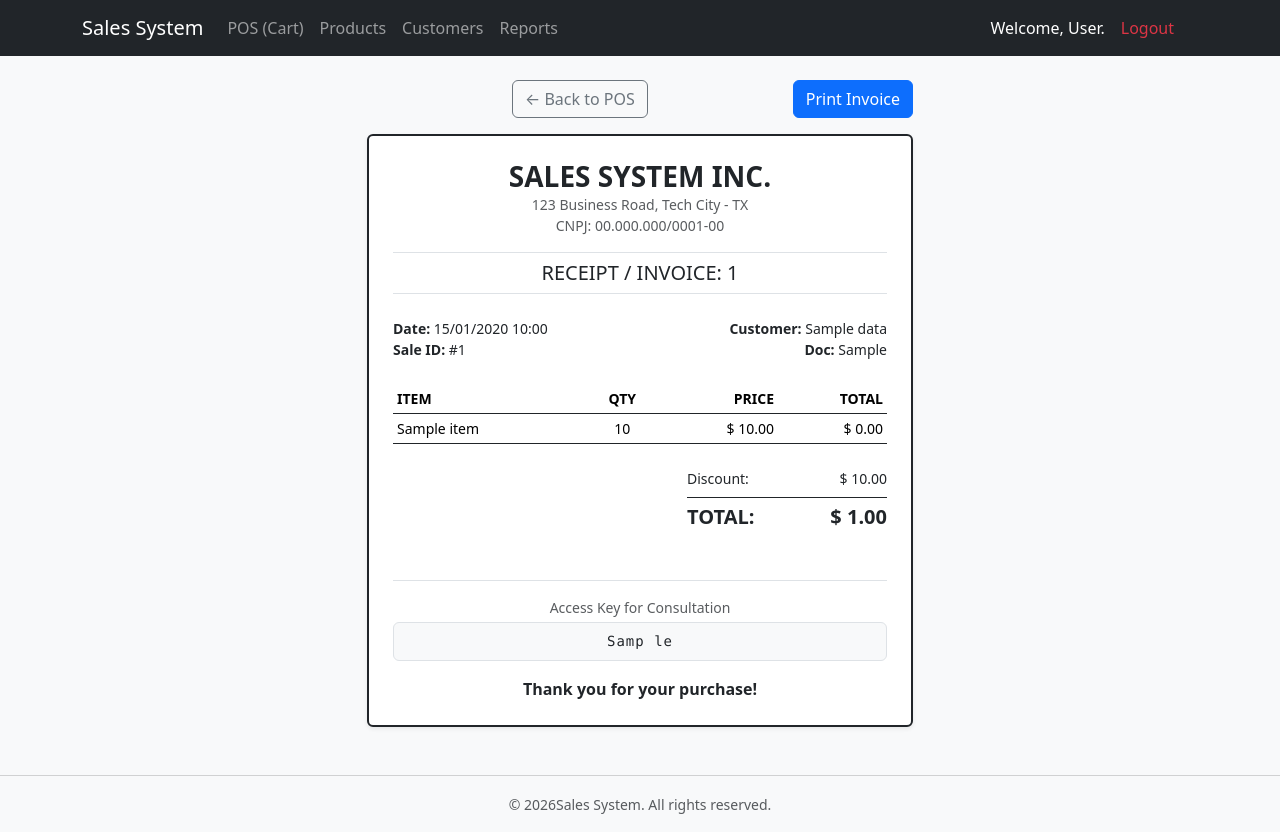
After one commit to fabricio-araujo94/sistema_de_vendas, a PHP site: template templates/invoices/show.php in a window 1280 px wide. The commit adds this page. Run offline with PHP 8.4, Linux system fonts and the light colour scheme; the template is opened without the code that fills it: most values are stand-ins (such as "Sample title", 1, 10 or a date in 2020).

Commit message:
feat: implement invoice management with display and generation functionality

```diff
--- a/public/index.php
+++ b/public/index.php
@@ -33,6 +33,8 @@ $router->post('/customers/store', 'CustomerController@store');
 
 $router->get('/reports', 'ReportController@index');
 
+$router->get('/invoice', 'InvoiceController@show');
+
 $requestUri = $_SERVER["REQUEST_URI"];
 $requestMethod = $_SERVER["REQUEST_METHOD"];
 
--- a/public/js/pos.js
+++ b/public/js/pos.js
@@ -190,11 +190,7 @@ document.addEventListener('DOMContentLoaded', () => {
             const data = await response.json();
 
             if (response.ok) {
-                alert(`Sale completed! Invoice #${data.sale_id}`);
-                await clearCart();
-                addedPayments = [];
-                btnClearCustomer.click();
-                renderPayments();
+                window.location.href = `/invoice?id=${data.sale_id}`;
             } else {
                 alert(`Error: ${data.error}`);
                 updateButtonState(btnCheckout, false, 'Complete Sale');
--- /dev/null
+++ b/templates/invoices/show.php
@@ -0,0 +1,88 @@
+<div class="row justify-content-center mt-4 mb-5">
+    <div class="col-md-8 col-lg-6">
+
+        <div class="d-flex justify-content-between mb-3 d-print-none">
+            <a href="/pos" class="btn btn-outline-secondary">&larr; Back to POS</a>
+            <button onclick="window.print()" class="btn btn-primary">Print Invoice</button>
+        </div>
+
+        <div class="card shadow-sm border-2 border-dark" id="printable-invoice">
+            <div class="card-body p-4">
+
+                <div class="text-center mb-4">
+                    <h3 class="fw-bold mb-0">SALES SYSTEM INC.</h3>
+                    <p class="text-muted small mb-0">123 Business Road, Tech City - TX</p>
+                    <p class="text-muted small">CNPJ: 00.000.000/0001-00</p>
+
+                    <h5 class="mt-3 border-top border-bottom py-2">
+                        RECEIPT / INVOICE: <?= htmlspecialchars($data['invoice_number']) ?>
+                    </h5>
+                </div>
+
+                <div class="row mb-4 small">
+                    <div class="col-sm-6">
+                        <strong>Date:</strong> <?= date('d/m/Y H:i', strtotime($data['issued_at'])) ?><br>
+                        <strong>Sale ID:</strong> #<?= htmlspecialchars($data['sale_id']) ?>
+                    </div>
+                    <div class="col-sm-6 text-sm-end mt-2 mt-sm-0">
+                        <strong>Customer:</strong> <?= htmlspecialchars($data['customer_name'] ?? 'CONSUMIDOR FINAL') ?><br>
+                        <?php if ($data['customer_document']): ?>
+                            <strong>Doc:</strong> <?= htmlspecialchars($data['customer_document']) ?>
+                        <?php endif; ?>
+                    </div>
+                </div>
+
+                <table class="table table-sm border-dark small mb-4">
+                    <thead>
+                        <tr class="border-bottom border-dark">
+                            <th>ITEM</th>
+                            <th class="text-center">QTY</th>
+                            <th class="text-end">PRICE</th>
+                            <th class="text-end">TOTAL</th>
+                        </tr>
+                    </thead>
+                    <tbody>
+                        <?php foreach ($data['items'] as $item): ?>
+                            <tr>
+                                <td><?= htmlspecialchars($item['name']) ?></td>
+                                <td class="text-center"><?= $item['quantity'] ?></td>
+                                <td class="text-end">$ <?= number_format($item['unit_price'], 2) ?></td>
+                                <td class="text-end">$ <?= number_format($item['subtotal'], 2) ?></td>
+                            </tr>
+                        <?php endforeach; ?>
+                    </tbody>
+                </table>
+
+                <div class="d-flex justify-content-end mb-4">
+                    <div style="width: 200px;">
+                        <div class="d-flex justify-content-between small">
+                            <span>Discount:</span>
+                            <span>$ <?= number_format($data['discount'], 2) ?></span>
+                        </div>
+                        <div class="d-flex justify-content-between fw-bold fs-5 mt-2 border-top border-dark pt-1">
+                            <span>TOTAL:</span>
+                            <span>$ <?= number_format($data['total_amount'], 2) ?></span>
+                        </div>
+                    </div>
+                </div>
+
+                <div class="text-center mt-5 pt-3 border-top">
+                    <p class="small text-muted mb-1">Access Key for Consultation</p>
+                    <div class="font-monospace bg-light p-2 border rounded small" style="letter-spacing: 1px;">
+                        <?= htmlspecialchars(implode(' ', str_split($data['access_key'], 4))) ?>
+                    </div>
+                    <p class="mt-3 mb-0"><strong>Thank you for your purchase!</strong></p>
+                </div>
+
+            </div>
+        </div>
+    </div>
+</div>
+
+<style>
+    @media print {
+        body * { visibility: hidden; }
+        #printable-invoice, #printable-invoice * { visibility: visible; }
+        #printable-invoice { position: absolute; left: 0; top: 0; width: 100%; border: none !important; box-shadow: none !important; }
+    }
+</style>
```
Also changed, not shown: src/Controller/InvoiceController.php (added, +33 -0 lines), src/DAO/InvoiceDAO.php (added, +45 -0 lines), src/DAO/SaleDAO.php (+18 -2 lines), src/Model/Invoice.php (added, +27 -0 lines).
